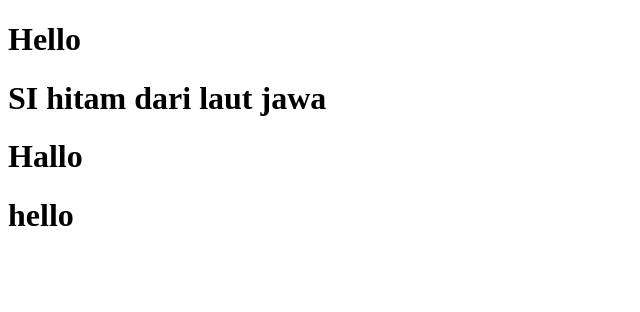
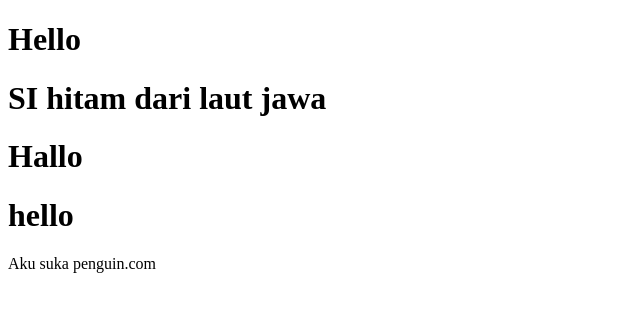
Before and after one commit to Cherry100106/Proyek-2-, a plain HTML site: page index.html in a window 1280 px wide. Shown: the whole page, without its empty margins (0-640 px from the left). Drawn offline with Linux system fonts and the light colour scheme.

Commit message:
CobaDoang.html
Yang buka semoga dapet duit dari langit

```diff
--- a/index.html
+++ b/index.html
@@ -10,5 +10,6 @@
     <h1>SI hitam dari laut jawa<h1>
     <h1>Hallo</h1>
     <h1>hello</h1>
+    <p>Aku suka penguin.com</p>
 </body>
 </html>
```
